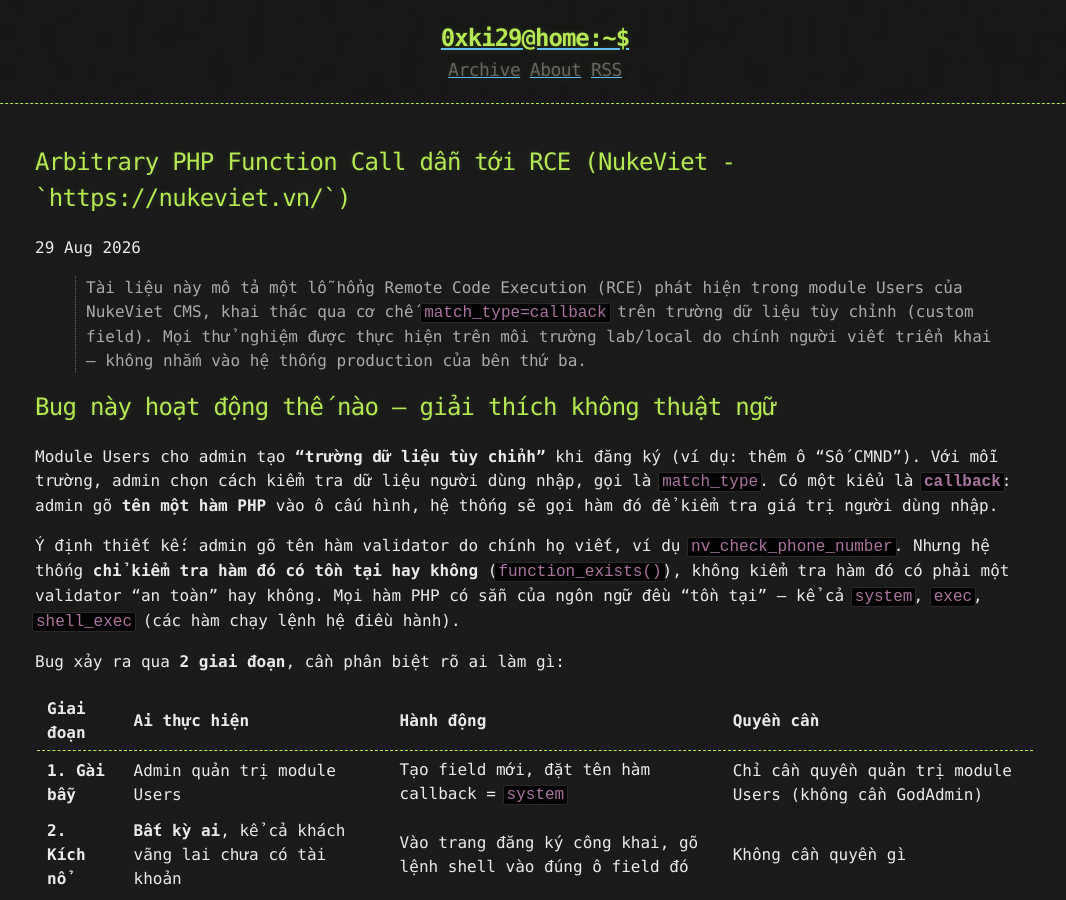
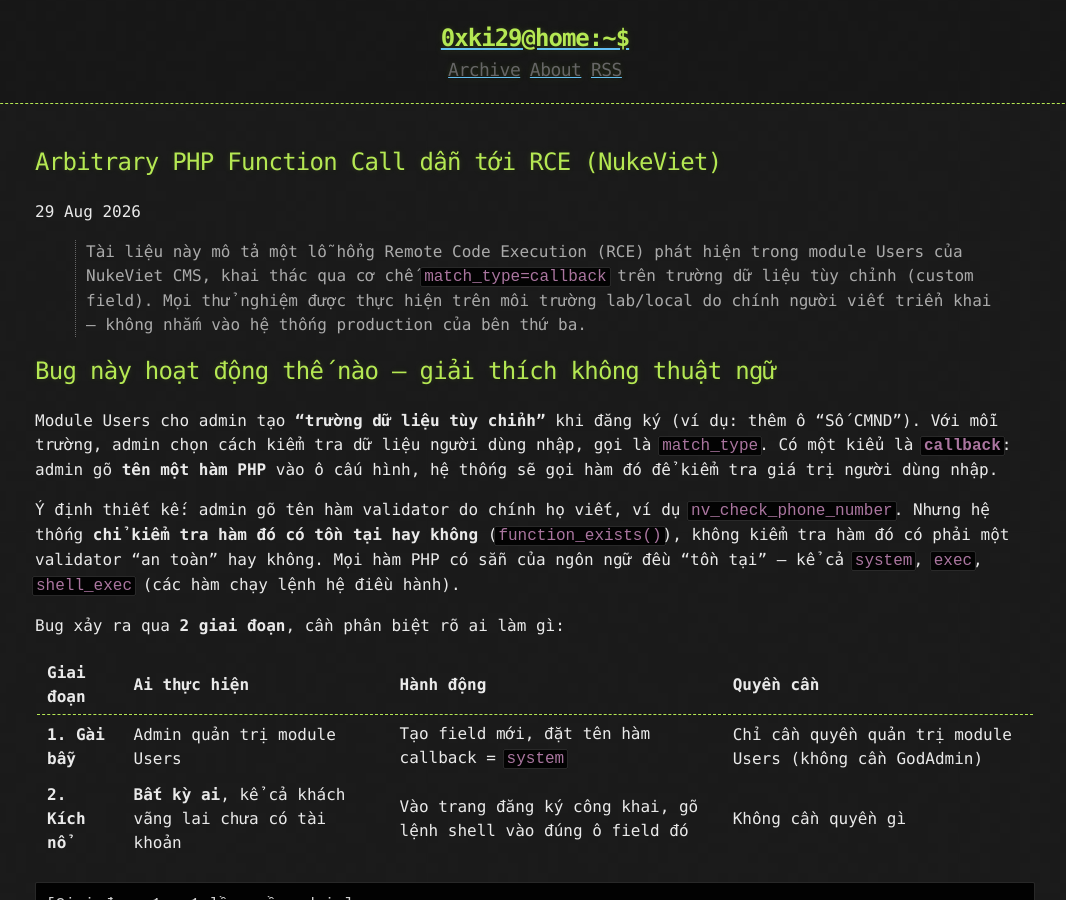
Before and after one commit to 0xki29/blog, a Jekyll site: the page built from _posts/2026-08-30-nukeviet-arbitrary-callback-rce.md, in a window 1280 px wide and 900 px high. Shown: the whole window, without its empty margins (105-1171 px from the left). Built offline with Jekyll 4.4.1, drawn with Linux system fonts in a browser that asks for light colours; part of the change alters nothing that is shown.

Commit message:
Add post: NukeViet arbitrary callback RCE analysis

```diff
--- a/_posts/2026-08-30-nukeviet-arbitrary-callback-rce.md
+++ b/_posts/2026-08-30-nukeviet-arbitrary-callback-rce.md
@@ -1,6 +1,6 @@
 ---
 layout: post
-title: "Arbitrary PHP Function Call dẫn tới RCE (NukeViet - `https://nukeviet.vn/`)"
+title: "Arbitrary PHP Function Call dẫn tới RCE (NukeViet)"
 date: 2026-08-30 00:00:00 +0700
 categories: [Security, PHP, RCE]
 ---
```
